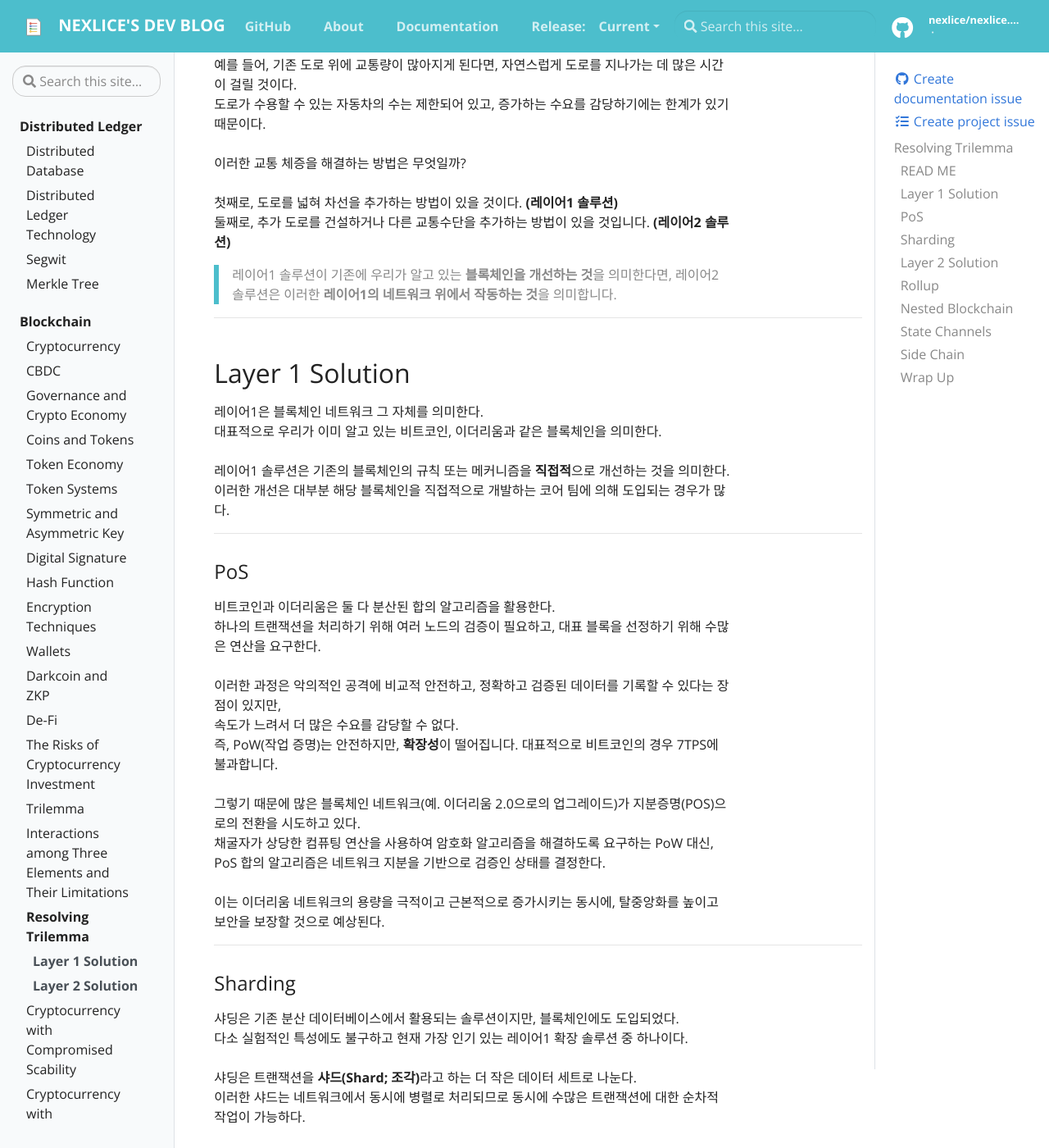
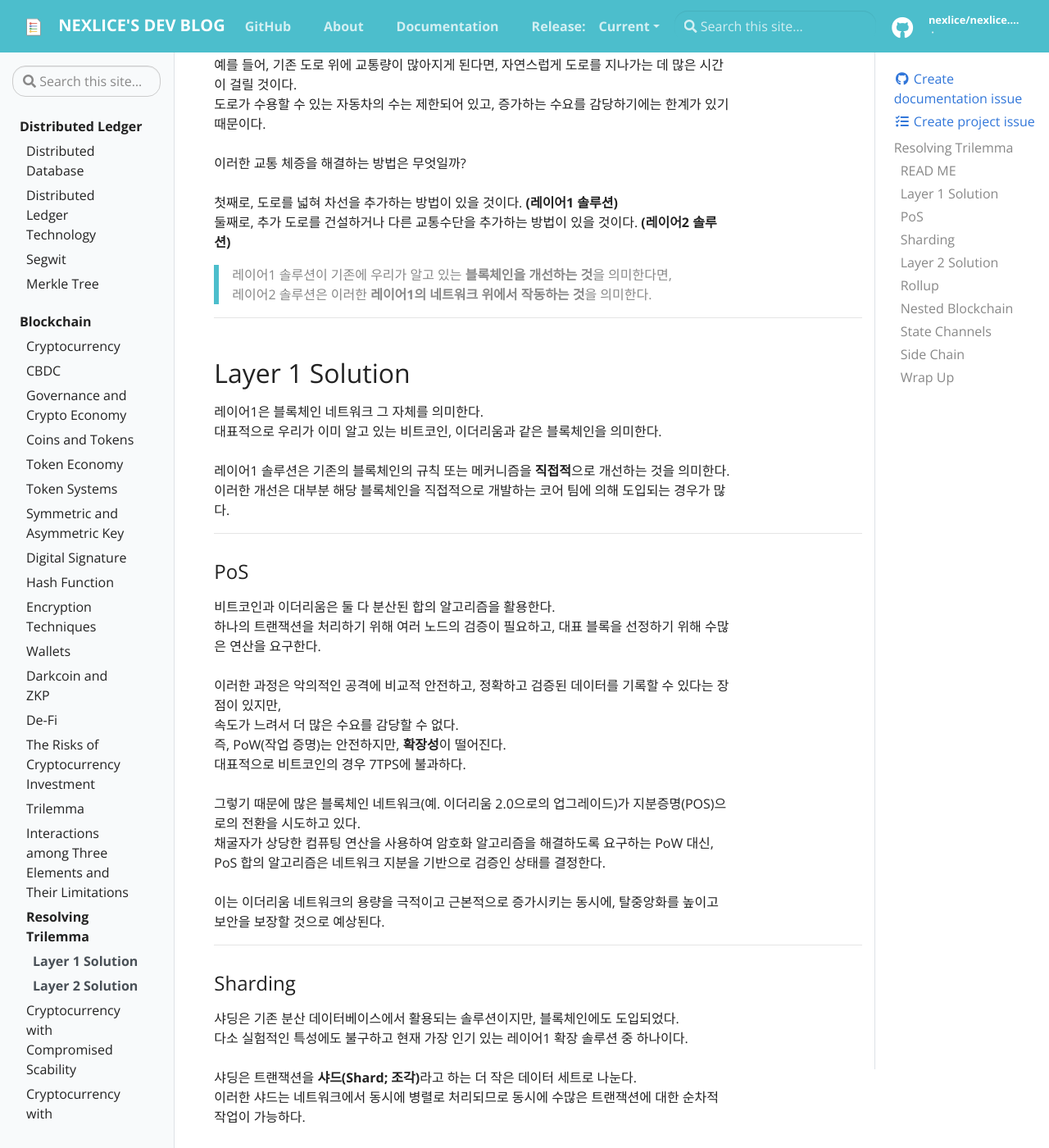
Before and after one commit to nexlice/nexlice.github.io, a Jekyll site: the page built from _docs/blockchain/resolving-trilemma.md, in a window 1280 px wide and 1400 px high, scrolled down 926 px. Shown: the whole window at 82% size. Built offline with Jekyll 4.4.1, drawn with Linux system fonts in a browser that asks for light colours; some of the changed text lies outside the part shown.

Commit message:
fix: typo

```diff
--- a/_docs/blockchain/resolving-trilemma.md
+++ b/_docs/blockchain/resolving-trilemma.md
@@ -32,10 +32,10 @@ tags:
 이러한 교통 체증을 해결하는 방법은 무엇일까?
 <br>
 첫째로, 도로를 넓혀 차선을 추가하는 방법이 있을 것이다. **(레이어1 솔루션)**
-둘째로, 추가 도로를 건설하거나 다른 교통수단을 추가하는 방법이 있을 것입니다. **(레이어2 솔루션)**
+둘째로, 추가 도로를 건설하거나 다른 교통수단을 추가하는 방법이 있을 것이다. **(레이어2 솔루션)**
 
 > 레이어1 솔루션이 기존에 우리가 알고 있는 **블록체인을 개선하는 것**을 의미한다면,
-> 레이어2 솔루션은 이러한 **레이어1의 네트워크 위에서 작동하는 것**을 의미합니다.
+> 레이어2 솔루션은 이러한 **레이어1의 네트워크 위에서 작동하는 것**을 의미한다.
 
 ---
 
@@ -54,7 +54,8 @@ tags:
 <br>
 이러한 과정은 악의적인 공격에 비교적 안전하고, 정확하고 검증된 데이터를 기록할 수 있다는 장점이 있지만,
 속도가 느려서 더 많은 수요를 감당할 수 없다.
-즉, PoW(작업 증명)는 안전하지만, **확장성**이 떨어집니다. 대표적으로 비트코인의 경우 7TPS에 불과합니다.
+즉, PoW(작업 증명)는 안전하지만, **확장성**이 떨어진다.
+대표적으로 비트코인의 경우 7TPS에 불과하다.
 <br>
 그렇기 때문에 많은 블록체인 네트워크(예. 이더리움 2.0으로의 업그레이드)가 지분증명(POS)으로의 전환을 시도하고 있다.
 채굴자가 상당한 컴퓨팅 연산을 사용하여 암호화 알고리즘을 해결하도록 요구하는 PoW 대신,
```
